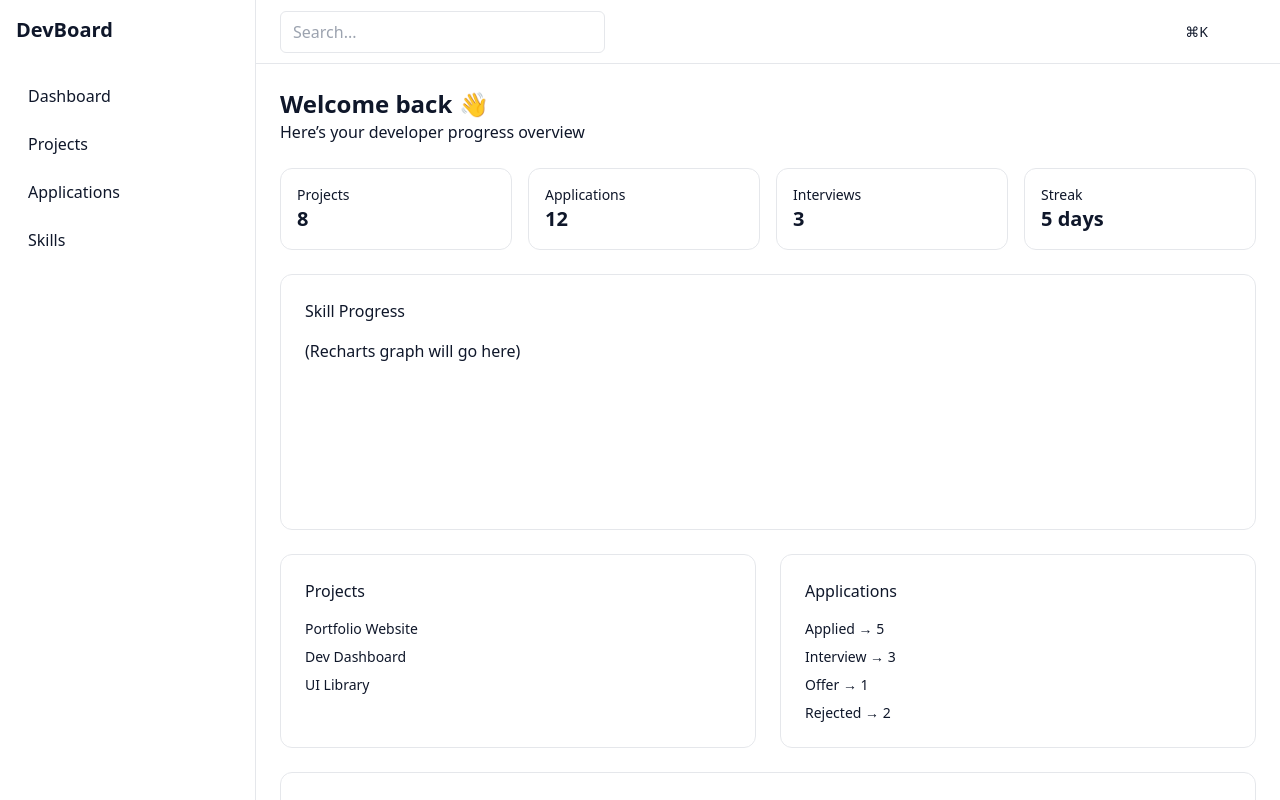
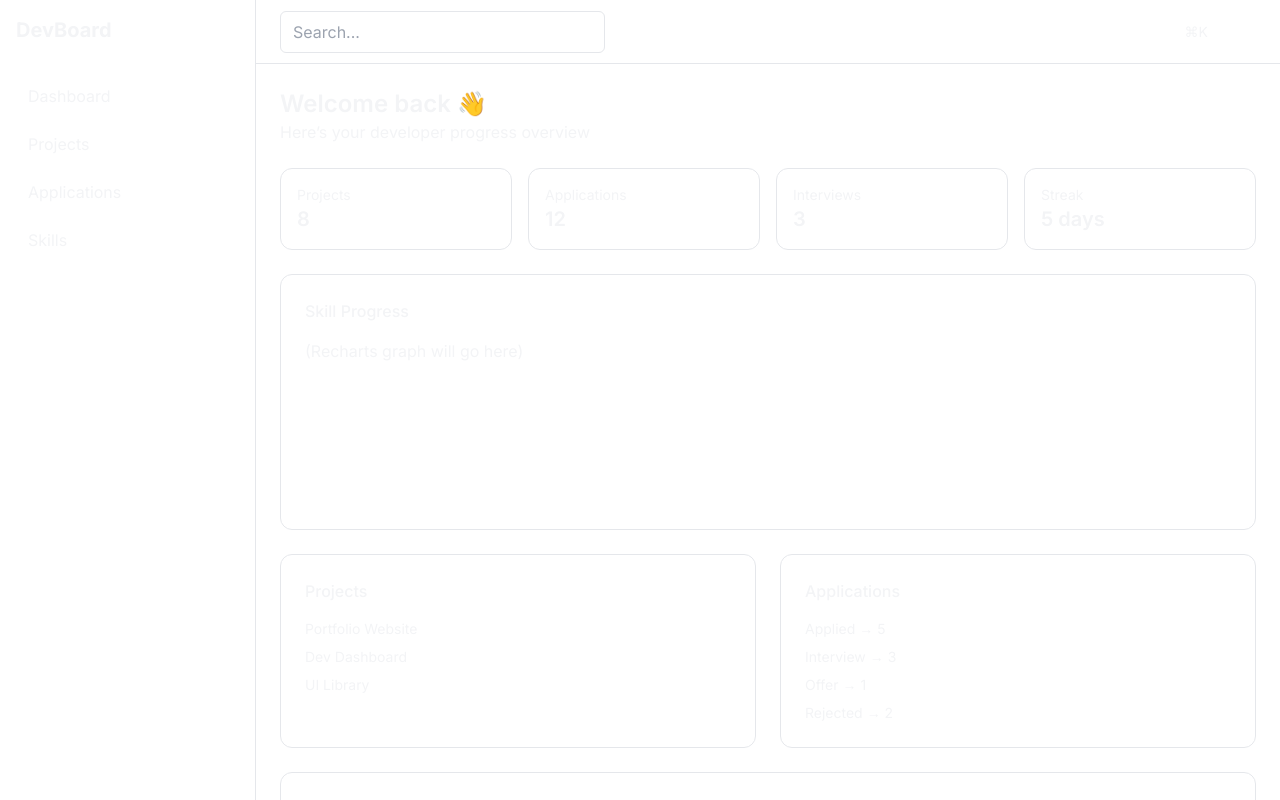
Before and after one commit to RHermez10/developer-app, a Next.js app: page / in a window 1280 px wide. Built offline with nearby package versions, Linux system fonts and the light colour scheme.

Commit message:
updated typography and global.css

```diff
--- a/app/globals.css
+++ b/app/globals.css
@@ -3,9 +3,8 @@
 @tailwind utilities;
 
 body {
-  @apply bg-background text-foreground;
+  @apply bg-gray-950 text-gray-100 font-sans;
 }
-
 @layer base {
   :root {
     --background: 255 255 255;
--- a/app/layout.tsx
+++ b/app/layout.tsx
@@ -1,4 +1,5 @@
 import type { Metadata } from "next";
+import { Inter } from "next/font/google";
 import "./globals.css";
 import { ThemeProvider } from "@/components/providers/ThemeProvider";
 
@@ -7,13 +8,18 @@ export const metadata: Metadata = {
   description: "Personal Developer Dashboard",
 };
 
+const inter = Inter({
+  subsets: ["latin"],
+  variable: "--font-inter",
+});
+
 export default function RootLayout({
   children,
 }: Readonly<{
   children: React.ReactNode;
 }>) {
   return (
-    <html lang="en" suppressHydrationWarning>
+    <html lang="en" className={inter.variable} suppressHydrationWarning>
       <body>
         <ThemeProvider>{children}</ThemeProvider>
       </body>
--- a/tailwind.config.ts
+++ b/tailwind.config.ts
@@ -13,6 +13,9 @@ const config: Config = {
         background: "rgb(var(--background))",
         foreground: "rgb(var(--foreground))",
       },
+      fontFamily: {
+      sans: ["var(--font-inter)"],
+    },
     },
   },
   plugins: [],
```
Also changed, not shown: lib/design-tokens.ts (+6 -5 lines).
